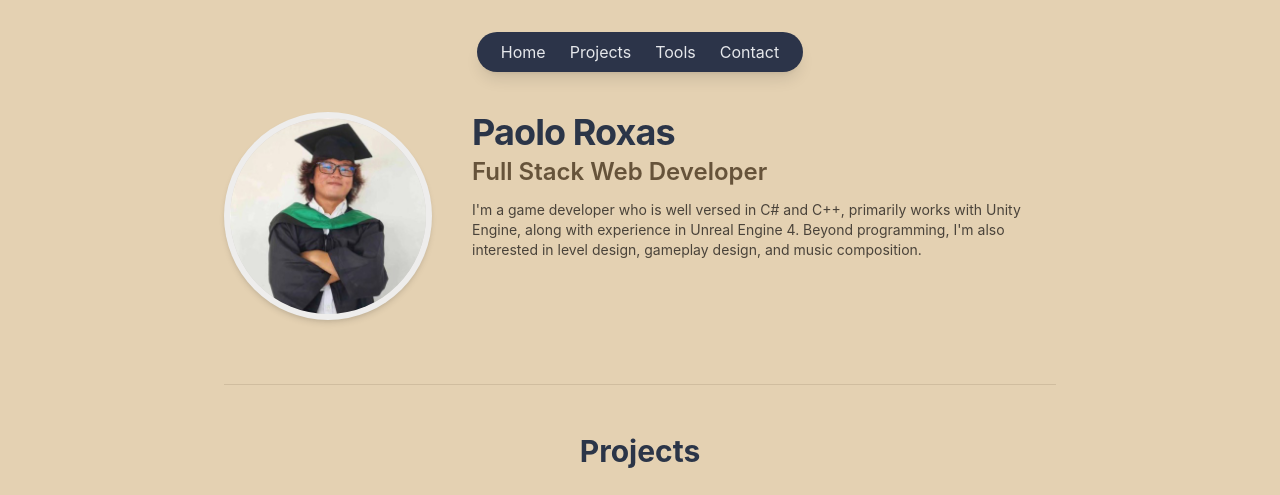
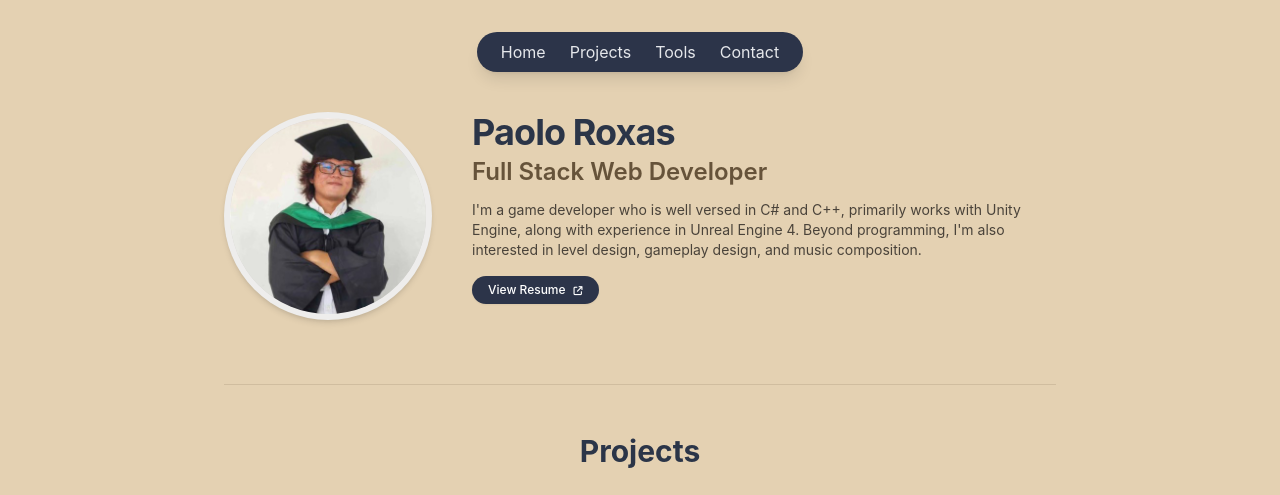
Before and after one commit to paksuuu/stitch-portfolio, a plain HTML site: page index.html in a window 1280 px wide. Shown: the top 495 px of the page. Drawn offline with nearby package versions, Linux system fonts and the light colour scheme.

Commit message:
Update index.html

```diff
--- a/index.html
+++ b/index.html
@@ -97,6 +97,12 @@
           <h1 class="text-3xl sm:text-4xl font-bold tracking-tight text-[#2B3548]"> Paolo Roxas </h1>
           <h2 class="text-xl sm:text-2xl font-semibold text-[#66533A] mt-1 mb-3"> Full Stack Web Developer </h2>
           <p class="text-xs sm:text-sm leading-relaxed text-[#4A433A] max-w-xl font-normal"> I'm a game developer who is well versed in C# and C++, primarily works with Unity Engine, along with experience in Unreal Engine 4. Beyond programming, I'm also interested in level design, gameplay design, and music composition. </p>
+          <div class="mt-4">
+            <a class="inline-flex items-center space-x-2 px-4 py-1.5 bg-[#2C3449] hover:bg-[#1E2538] text-white rounded-full text-xs font-medium shadow-sm transition-colors" href="Roxas_Paolo-Resume_Old.pdf" rel="noopener noreferrer" target="_blank">
+              <span>View Resume</span>
+              <i class="fa-solid fa-arrow-up-right-from-square text-[9px]"></i>
+            </a>
+          </div>
         </div>
       </section>
       <!-- END: HeroSection -->
```
